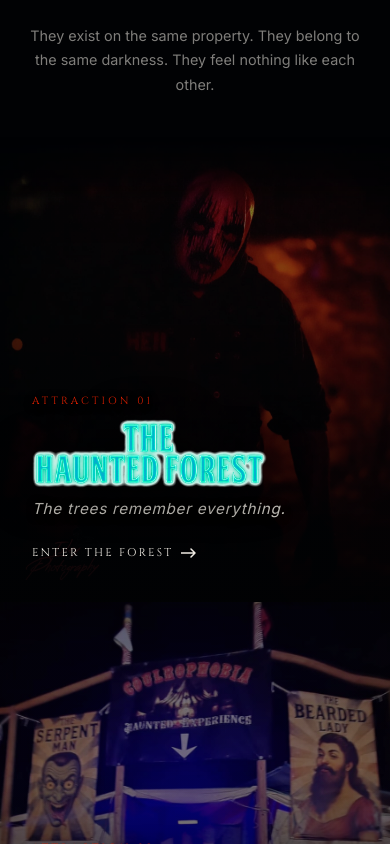
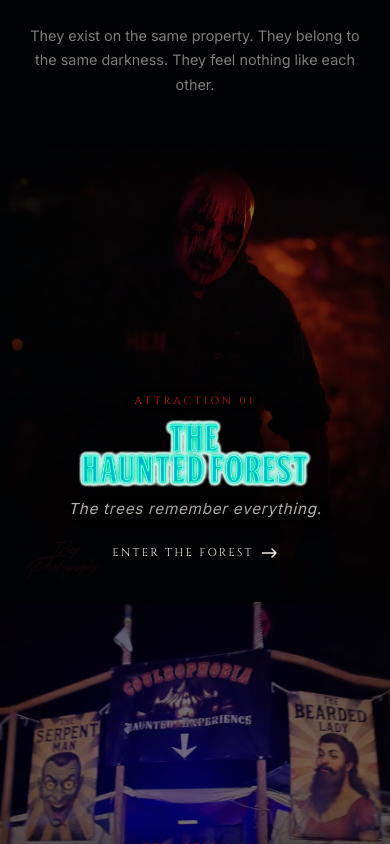
Before and after one commit to thefarmmedia/fieldofscreamsnixa, a Next.js app: page / in a window 390 px wide. Shown: the part 1040-1884 px from the top of the page. Built offline with nearby package versions, Linux system fonts and the light colour scheme.

Commit message:
Center the nightmare-selector wordmarks on mobile
They sat flush against the left edge on a narrow screen, crowding the
photo behind them. Centered the whole panel content block (number
label, logo, tagline, CTA) on mobile only -- desktop keeps its
original left-aligned layout.

```diff
--- a/app/globals.css
+++ b/app/globals.css
@@ -2235,6 +2235,14 @@ h1, h2, h3, h4, h5, h6 {
   .hero-logo-img { max-width: 320px; }
   .hero-cta-group { width: 100%; }
   .hero-meta-bar { font-size: 0.58rem; gap: 0.6rem; row-gap: 0.5rem; }
+
+  /* The nightmare-selector wordmarks sat flush against the left edge on a
+     narrow screen, crowding the photo behind them. Centered along with
+     the rest of the panel's content on mobile only -- desktop keeps the
+     original left-aligned layout. */
+  .nightmare-panel-content { align-items: center; text-align: center; }
+  .nightmare-panel-logo { margin: 0 auto; }
+  .nightmare-panel-cta { margin: 0 auto; }
 }
 
 /* ─── Print ──────────────────────────────────────────────────────────── */
```
